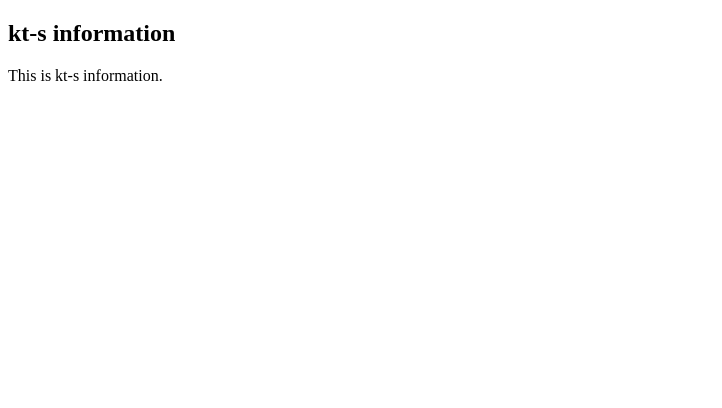
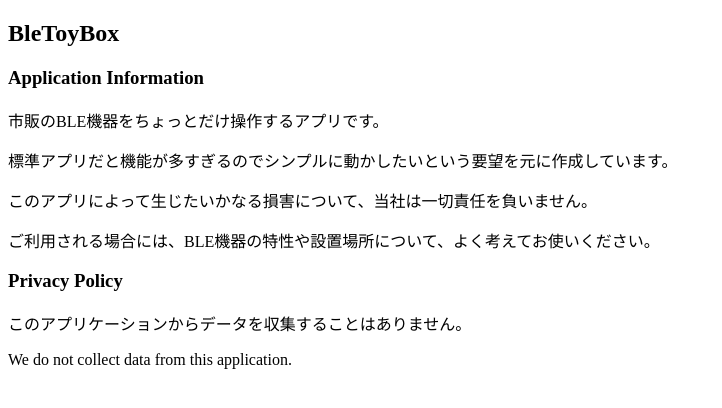
Before and after one commit to kts-git/kts-git, a plain HTML site: page index.html in a window 1280 px wide. Shown: the whole page, without its empty margins (0-722 px from the left). Drawn offline with Linux system fonts and the light colour scheme.

Commit message:
Update index.html

```diff
--- a/index.html
+++ b/index.html
@@ -5,7 +5,14 @@
   <title>kt-s infomation</title>
 </head>
 <body>
-  <h2>kt-s information</h2>
-  <p>This is kt-s information.
+  <h2>BleToyBox</h2>
+  <h3>Application Information</h3>
+    <p>市販のBLE機器をちょっとだけ操作するアプリです。</p>
+    <p>標準アプリだと機能が多すぎるのでシンプルに動かしたいという要望を元に作成しています。</p>
+    <p>このアプリによって生じたいかなる損害について、当社は一切責任を負いません。</p>
+    <p>ご利用される場合には、BLE機器の特性や設置場所について、よく考えてお使いください。</p>
+  <h3>Privacy Policy</h3>
+    <p>このアプリケーションからデータを収集することはありません。</p>
+    <p>We do not collect data from this application.</p>
 </body>
 </html>
```
